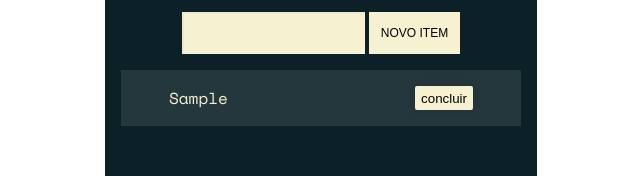
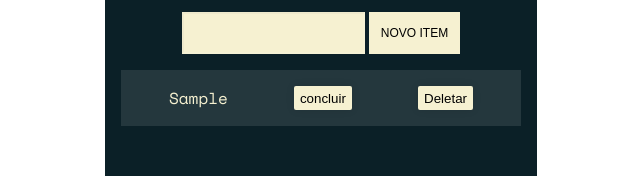
Before and after one commit to Leolfc/Lista-Tarefas-Dom, a plain HTML site: page projeto_inicial/index.html in a window 1280 px wide. Both pictures are taken after typing "Sample" into the empty fields and a click on the button "NOVO ITEM". Shown: the part 298-474 px from the top of the page, without its empty margins (319-959 px from the left). Drawn offline with nearby package versions, Linux system fonts and the light colour scheme; a web font is replaced by a local one.

Commit message:
Deixando o codigo mais organizado

```diff
--- /dev/null
+++ b/componentes/concluiTarefa.js
@@ -0,0 +1,19 @@
+const BotaoConclui = () => {
+  const botaoConclui = document.createElement("button");
+
+  botaoConclui.classList.add("check-button");
+  botaoConclui.innerText = "concluir";
+
+  botaoConclui.addEventListener("click", concluirTarefa);
+
+  return botaoConclui;
+};
+
+const concluirTarefa = (evento) => {
+  const botaoConclui = evento.target;
+
+  const tarefaCompleta = botaoConclui.parentElement;
+
+  tarefaCompleta.classList.toggle("done");
+};
+export default BotaoConclui;
--- /dev/null
+++ b/componentes/deletaTarefa.js
@@ -0,0 +1,13 @@
+const BotaoDeleta = () => {
+  const botaoDeleta = document.createElement("button");
+  botaoDeleta.innerHTML = "Deletar";
+  botaoDeleta.classList.add("check-button");
+  botaoDeleta.addEventListener("click", deletarTarefa);
+  return botaoDeleta;
+};
+const deletarTarefa = (evento) => {
+  const botaoDeleta = evento.target;
+  const tarefaCompleta = botaoDeleta.parentElement;
+  tarefaCompleta.remove();
+};
+export default BotaoDeleta;
--- a/projeto_inicial/index.html
+++ b/projeto_inicial/index.html
@@ -24,6 +24,6 @@
 
       </ul>
     </div>
-    <script src="listaTarefas.js"></script>
+    <script type="module" src="listaTarefas.js"></script>
 </body>
 </html>
--- a/projeto_inicial/listaTarefas.js
+++ b/projeto_inicial/listaTarefas.js
@@ -1,4 +1,5 @@
-(() => {
+import BotaoConclui from "../componentes/concluiTarefa.js";
+import BotaoDeleta from "../componentes/deletaTarefa.js";
 const criarTarefa = (evento) => {
   evento.preventDefault();
 
@@ -13,6 +14,7 @@
   tarefa.innerHTML = conteudo;
 
   tarefa.appendChild(BotaoConclui());
+  tarefa.appendChild(BotaoDeleta());
   lista.appendChild(tarefa);
   input.value = " ";
 };
@@ -20,23 +22,3 @@
 const novaTarefa = document.querySelector("[data-form-button]");
 
 novaTarefa.addEventListener("click", criarTarefa);
-
-  const BotaoConclui = () => {
-    const botaoConclui = document.createElement("button");
-
-    botaoConclui.classList.add("check-button");
-    botaoConclui.innerText = "concluir";
-
-    botaoConclui.addEventListener("click", concluirTarefa);
-
-    return botaoConclui;
-  };
-
-  const concluirTarefa = (evento) => {
-    const botaoConclui = evento.target;
-
-    const tarefaCompleta = botaoConclui.parentElement;
-
-    tarefaCompleta.classList.toggle("done");
-  };
-})();
```
Lines whose indentation alone changed are shown as unchanged.
